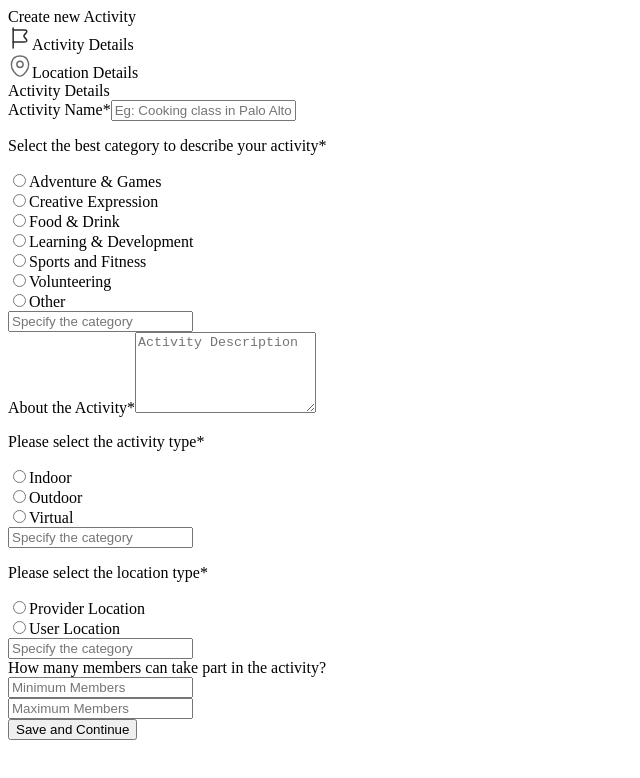
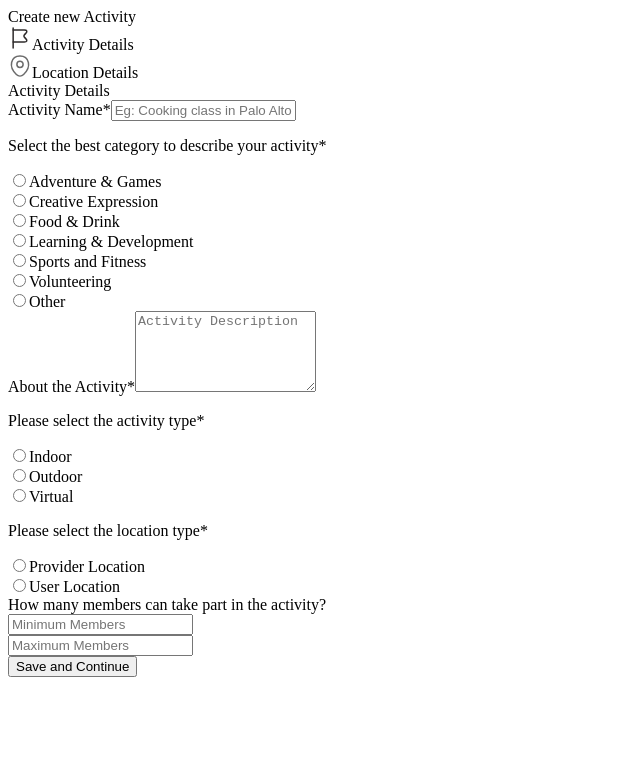
Before and after one commit to htomar6397/Mammothzy-The-NextJS-App, a Next.js app: page /Main in a window 1280 px wide. Shown: the top 778 px of the page, without its empty margins (0-640 px from the left). Built offline with nearby package versions, Linux system fonts and the light colour scheme.

Commit message:
Modal Done

```diff
--- a/src/components/ui/RadioGroup.tsx
+++ b/src/components/ui/RadioGroup.tsx
@@ -1,4 +1,4 @@
-"use client"
+"use client";
 import React, { useEffect, useState } from "react";
 import Check from "/public/logos/check.svg";
 
@@ -28,36 +28,36 @@ const RadioGroup: React.FC<RadioGroupProps> = ({
   required,
   other,
 }) => {
-
   const [lab, setLab] = useState<string>("");
+  const [otherInputValue, setOtherInputValue] = useState<string>("");
 
   useEffect(() => {
-    // Keep lab state in sync with selectedValue
     const selectedOption = options.find(
       (option) => option.value === selectedValue
     );
-    setLab(selectedOption?.label || "");
+    setLab(selectedOption?.label || (selectedValue && "Other"));
   }, [selectedValue, options]);
 
-  // Merge "Other" dynamically if needed
   const dynamicOptions = other
     ? [...options, { label: "Other", value: "other" }]
     : options;
 
   const handleInputChange = (e: React.ChangeEvent<HTMLInputElement>) => {
-
-    onChange(e.target.value); // Update parent with "Other" value
+    const value = e.target.value;
+    setOtherInputValue(value);
+    onChange(value); // Send custom value to parent
   };
 
   const handleRadioChange = (option: RadioOption) => {
     if (option.value !== "other") {
+      setOtherInputValue("");
       onChange(option.value);
     }
     setLab(option.label);
   };
 
   return (
-    <div className="">
+    <div className="my-1">
       <p className="h-[20px] not-italic font-medium text-[14px] leading-[20px] flex items-center">
         {groupLabel}
         {required && <span className="text-red-500 ml-2">*</span>}
@@ -93,20 +93,15 @@ const RadioGroup: React.FC<RadioGroupProps> = ({
         ))}
 
         {/* Show text input when "Other" is selected */}
-               <div
-          className={`mt-[-0.3rem] overflow-hidden transition-height duration-300 ease-in-out ${
-            lab === "Other"
-              ? "max-h-20 opacity-100"
-              : "max-h-0 opacity-0"
-          }`}
-        >
+        {lab === "Other" && (
           <input
             type="text"
             placeholder="Specify the category"
+            value={otherInputValue}
             onChange={handleInputChange}
             className="w-full border-[1px] rounded-full border-gray-200 px-[0.96rem] text-[12px] leading-[20px] h-10 shadow-sm focus:border-blue-500 focus:ring-blue-500 placeholder:text-gray-500"
           />
-        </div>
+        )}
 
         {error && <p className="text-red-500 text-sm">{error}</p>}
       </div>
--- a/src/pages/LocationForm.tsx
+++ b/src/pages/LocationForm.tsx
@@ -1,10 +1,11 @@
-import React, { Dispatch, useEffect } from "react";
+import React, { Dispatch, useEffect, useState } from "react";
 import { useForm, Controller } from "react-hook-form";
 import { zodResolver } from "@hookform/resolvers/zod";
 import * as z from "zod";
 import Arrowsvg from "/public/logos/arrow.svg";
 import InputField from "@/components/ui/InputField";
 import { locationSchema } from "@/utils/location.validator";
+import { Modal } from "@/components/Modal";
 
 interface LocationFormProps {
   setStep: Dispatch<React.SetStateAction<number>>;
@@ -56,7 +57,7 @@ const LocationForm: React.FC<LocationFormProps> = ({ setStep }) => {
 
     };
   }, [reset, getValues]);
-
+  const  [modal,setModal] = useState<boolean>(false);
   const onSubmit = (data: LocationFormValues) => {
 
     const activityDataString = sessionStorage.getItem("activityData");
@@ -69,7 +70,7 @@ const LocationForm: React.FC<LocationFormProps> = ({ setStep }) => {
 
     sessionStorage.removeItem("activityData");
 
-    setStep(3);
+    setModal(true);
     sessionStorage.removeItem("step");
   };
 
@@ -158,6 +159,9 @@ const LocationForm: React.FC<LocationFormProps> = ({ setStep }) => {
           </button>
         </div>
       </form>
+      {
+         modal && (<Modal setStep={setStep}/>)
+      }
     </>
   );
 };
--- a/src/pages/Main.tsx
+++ b/src/pages/Main.tsx
@@ -3,7 +3,6 @@ import Sidebar from "@/components/SideBar";
 import { useEffect, useState } from "react";
 import ActivityForm from "./ActivityForm";
 import LocationForm from "./LocationForm";
-import { Modal } from "@/components/Modal";
 
 export default function Main (){
     const [step, setStep] = useState<number>( 1)
@@ -25,11 +24,9 @@ export default function Main (){
             step===1 ?
             (
               <ActivityForm setStep={setStep}/>
-            ): step==2 ?
+            ):
             (
               <LocationForm setStep={setStep}/>
-            ) : (
-              <Modal setStep={setStep}/>
             )
             }
 
```
